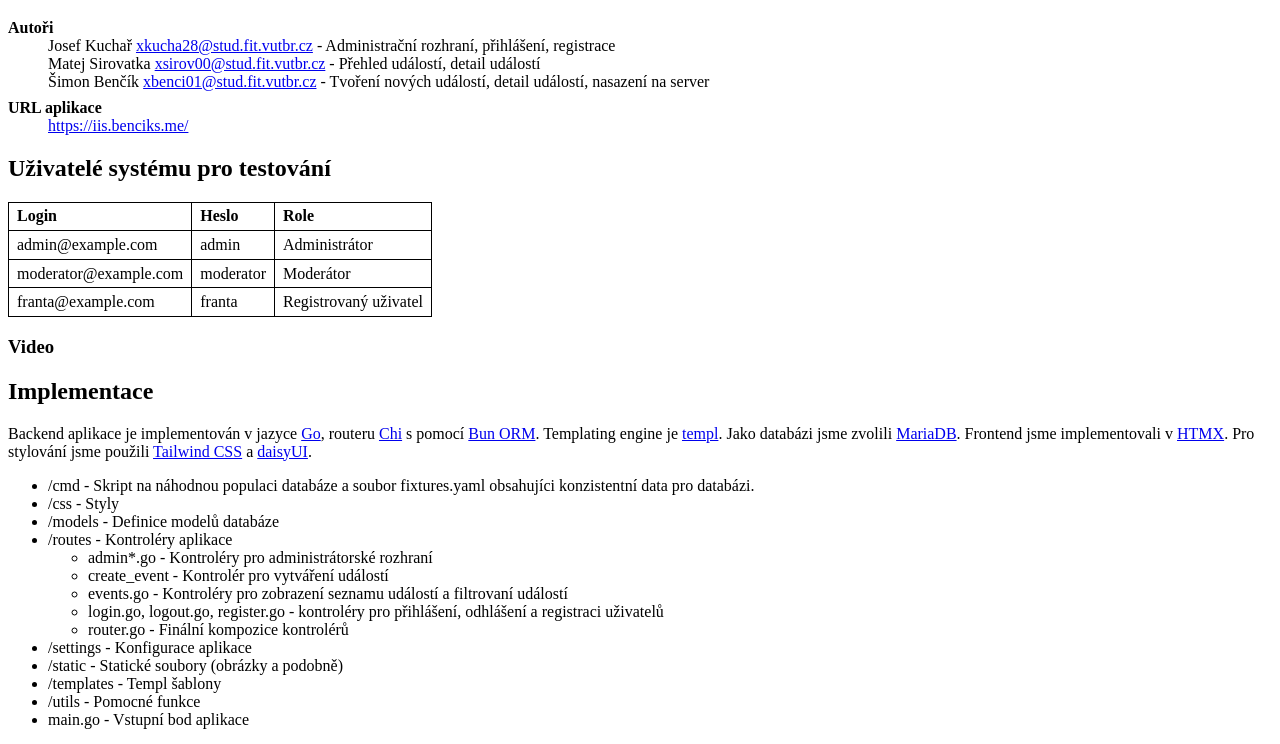
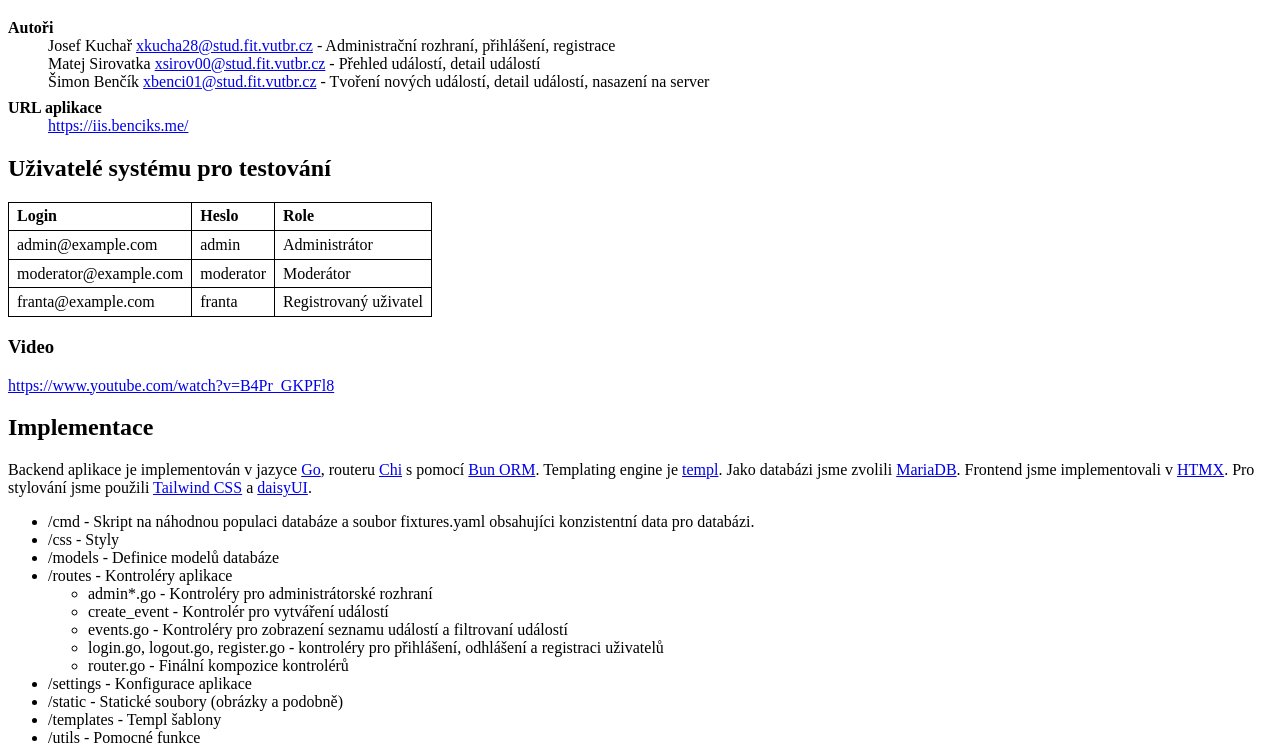
Before and after one commit to JosefKuchar/iis-project, a website: page doc.html in a window 1280 px wide. Shown: the part 61-805 px from the top of the page. Drawn offline with Linux system fonts and the light colour scheme.

Commit message:
Youtube link

```diff
--- a/doc.html
+++ b/doc.html
@@ -83,7 +83,7 @@
   <h3>Video</h3>
 
   <p>
-    <!-- TODO -->
+    <a href="https://www.youtube.com/watch?v=B4Pr_GKPFl8">https://www.youtube.com/watch?v=B4Pr_GKPFl8</a>
   </p>
 
   <h2>Implementace</h2>
```
